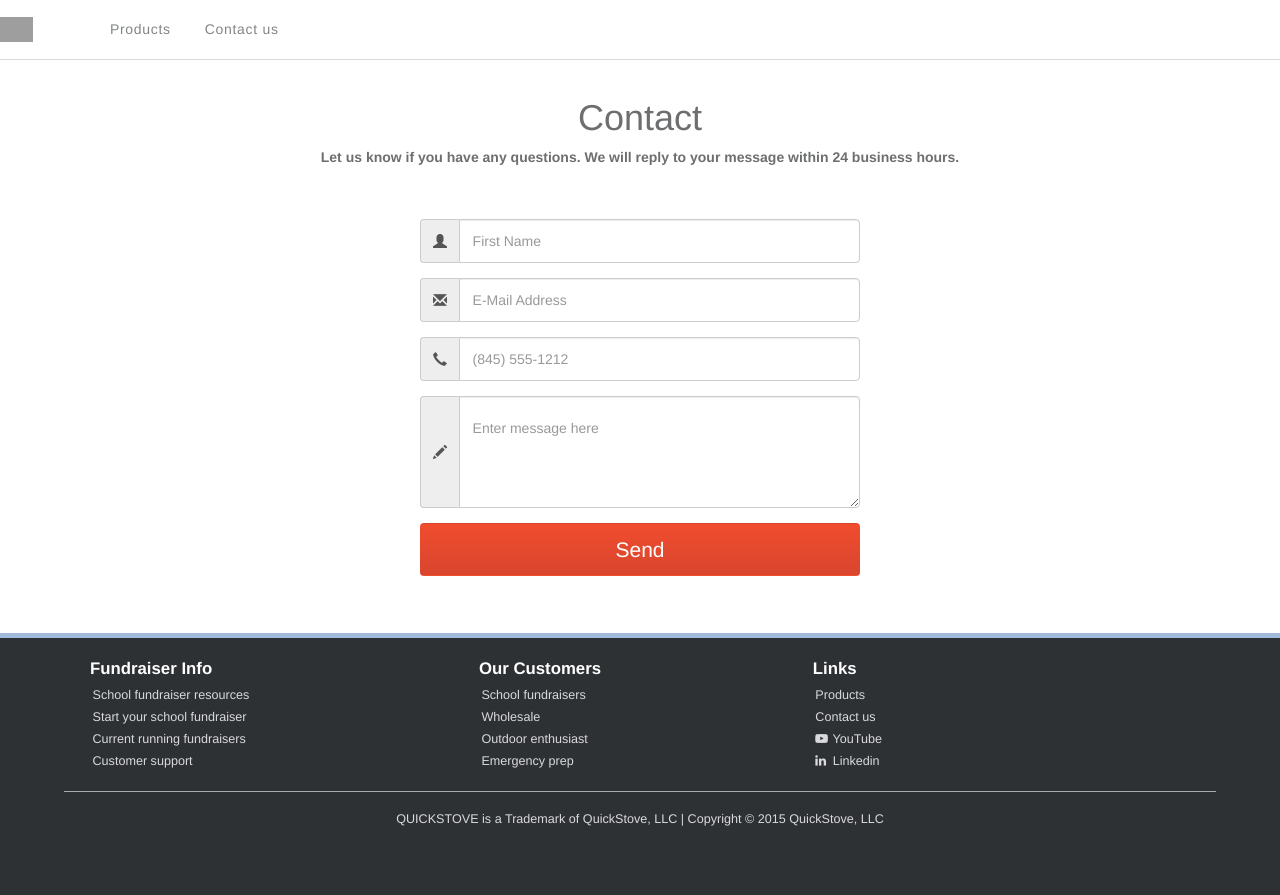
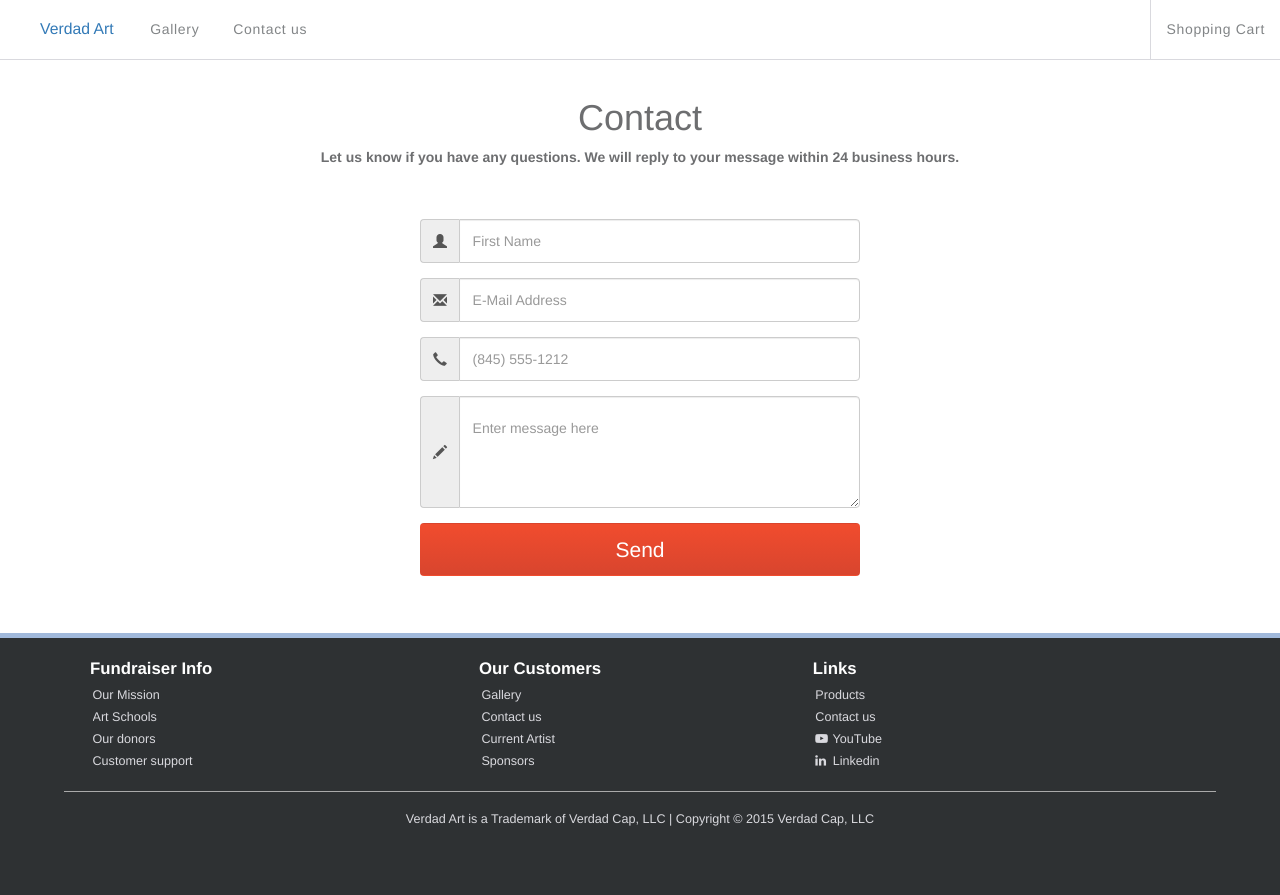
Before and after one commit to kollynlund/rosoart, a PHP site: page /contact.html in a window 1280 px wide. Run offline with PHP 8.4, Linux system fonts and the light colour scheme; some libraries are stand-ins or nearby versions; grey boxes are pictures that could not be loaded.

Commit message:
fixed bugs with lightbox

```diff
--- a/contact.html
+++ b/contact.html
@@ -12,19 +12,25 @@
 
 </head>
 <body>
+
 	<header>
-		<h1 class="site-logo">
-			<a href="index.html"><img src="img/logo.png"></a>
-		</h1>
 		<ul class="primary-menu">
+			<h1 class="site-logo">
+				<a href="index.html">Verdad Art</a>
+			</h1>
 			<li class="primary-menu-link">
-				<a href="#">Products</a>
+				<a href="index.html">Gallery</a>
 			</li>
 			<li class="primary-menu-link">
-				<a href="#">Contact us</a>
+				<a href="contact.html">Contact us</a>
 			</li>
 		</ul>
+			<li class="primary-menu-link nav-cart">
+				<a href="#cart">Shopping Cart</a>
+			</li>
+			<div class="clearfix"></div>
 	</header>
+
 
 	<div class="page-title">
 		<h1>Contact</h1>
@@ -111,18 +117,18 @@
     <div class="footer">
     	<div class="column-left footer-column">
 			<h3 class="footer-title">Fundraiser Info</h3>
-			<p><a href="index.php">School fundraiser resources</a></p>
-			<p><a href="index.php">Start your school fundraiser</a></p>
-			<p><a href="index.php">Current running fundraisers</a></p>
+			<p><a href="index.php">Our Mission</a></p>
+			<p><a href="index.php">Art Schools</a></p>
+			<p><a href="index.php">Our donors</a></p>
 			<p><a href="index.php">Customer support</a></p>
 		</div>
 
 		<div class="column-center footer-column">
 			<h3 class="footer-title">Our Customers</h3>
-			<p><a href="index.php">School fundraisers</a></p>
-			<p><a href="index.php">Wholesale</a></p>
-			<p><a href="index.php">Outdoor enthusiast</a></p>
-			<p><a href="index.php">Emergency prep</a></p>
+			<p><a href="index.php">Gallery</a></p>
+			<p><a href="index.php">Contact us</a></p>
+			<p><a href="index.php">Current Artist</a></p>
+			<p><a href="index.php">Sponsors</a></p>
 		</div>
 
 
@@ -134,9 +140,8 @@
 			<p><a href="https://www.linkedin.com/pub/byu-technology-transfer/82/48b/a97"><i class="fa fa-linkedin"></i> Linkedin</a></p>
 		</div>
     </div>
-    <p id="copyright">QUICKSTOVE is a Trademark of QuickStove, LLC  |  Copyright © 2015 QuickStove, LLC</p>
+    <p id="copyright">Verdad Art is a Trademark of Verdad Cap, LLC  |  Copyright © 2015 Verdad Cap, LLC</p>
 </div>
-
 
 
 
--- a/js/jquery.js
+++ b/js/jquery.js
@@ -1,5 +1,6 @@
 //Problem: User when clicking on image goes to a dead end
 //Solution: Create an overlay with the large image - Lightbox
+$(document).ready(function(){
 
 var $overlay = $('<div id="overlay"></div>');
 var $image = $("<img>");
@@ -35,3 +36,4 @@ $overlay.click(function(){
   // Hide the overlay
   $overlay.hide();
 });
+});
--- a/sass/main.css
+++ b/sass/main.css
@@ -573,9 +573,10 @@ footer {
   width: 100%; }
 
 #overlay {
-  background: rgba(0, 0, 0, 0.7);
+  background: rgba(0, 0, 0, 0.9);
   width: 100%;
-  height: 100%;
+  z-index: 2000;
+  height: 100vw;
   position: absolute;
   top: 0;
   left: 0;
@@ -583,9 +584,11 @@ footer {
   text-align: center; }
 
 #overlay img {
-  margin-top: 10%; }
+  margin-top: 5%;
+  width: 45%; }
 
 #overlay p {
-  color: white; }
+  color: white;
+  margin-top: 2em; }
 
 /*# sourceMappingURL=main.css.map */
--- a/sass/main.scss
+++ b/sass/main.scss
@@ -145,9 +145,10 @@ footer {
 
 
 #overlay {
-  background: rgba(0,0,0,0.7);
+  background: rgba(0,0,0,0.9);
   width: 100%;
-  height: 100%;
+  z-index: 2000;
+  height: 100vw;
   position:absolute;
   top:0;
   left:0;
@@ -155,11 +156,16 @@ footer {
   text-align:center;
 
 
+
+
 }
 
 #overlay img {
-margin-top: 10%
+margin-top: 5%;
+width: 45%;
 }
 
 #overlay p {
-color: white;}
+color: white;
+margin-top: 2em;
+}
```
Also changed, not shown: index.html (+4 -14 lines), 1 other file.
